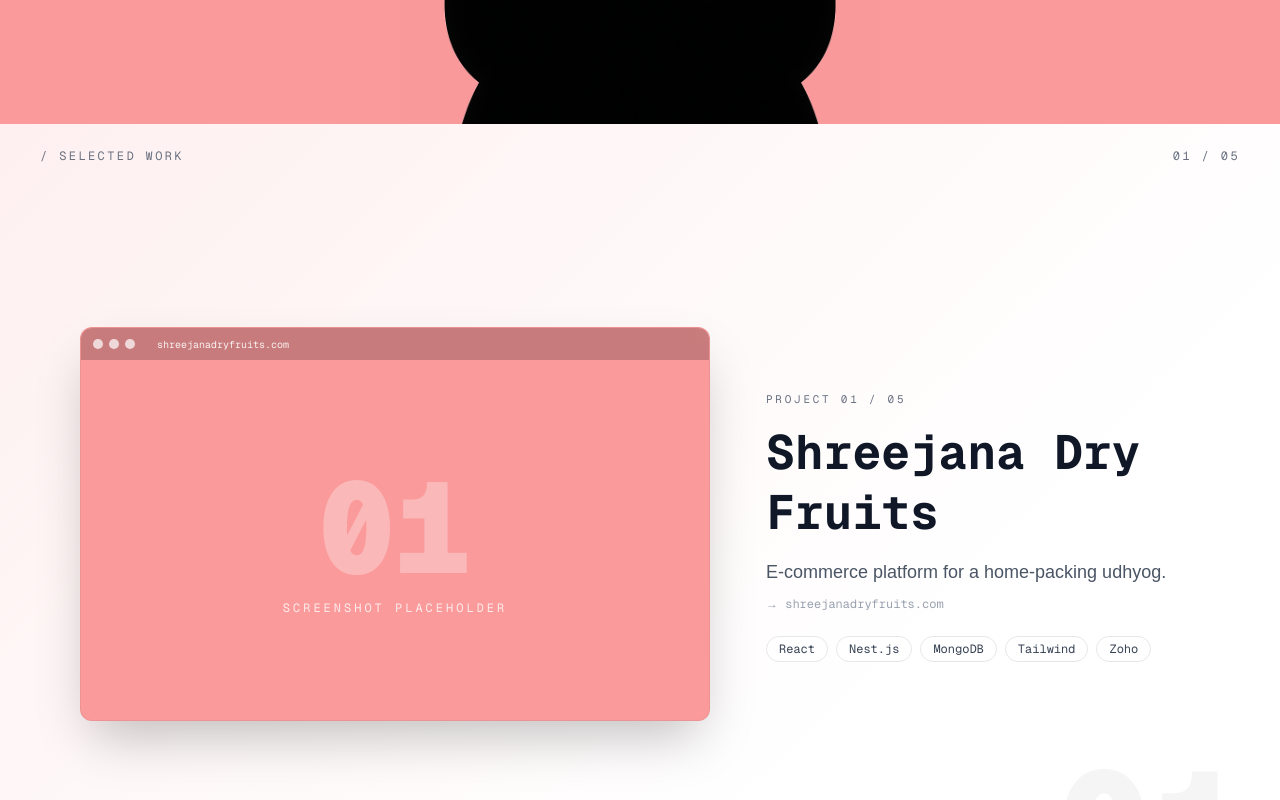
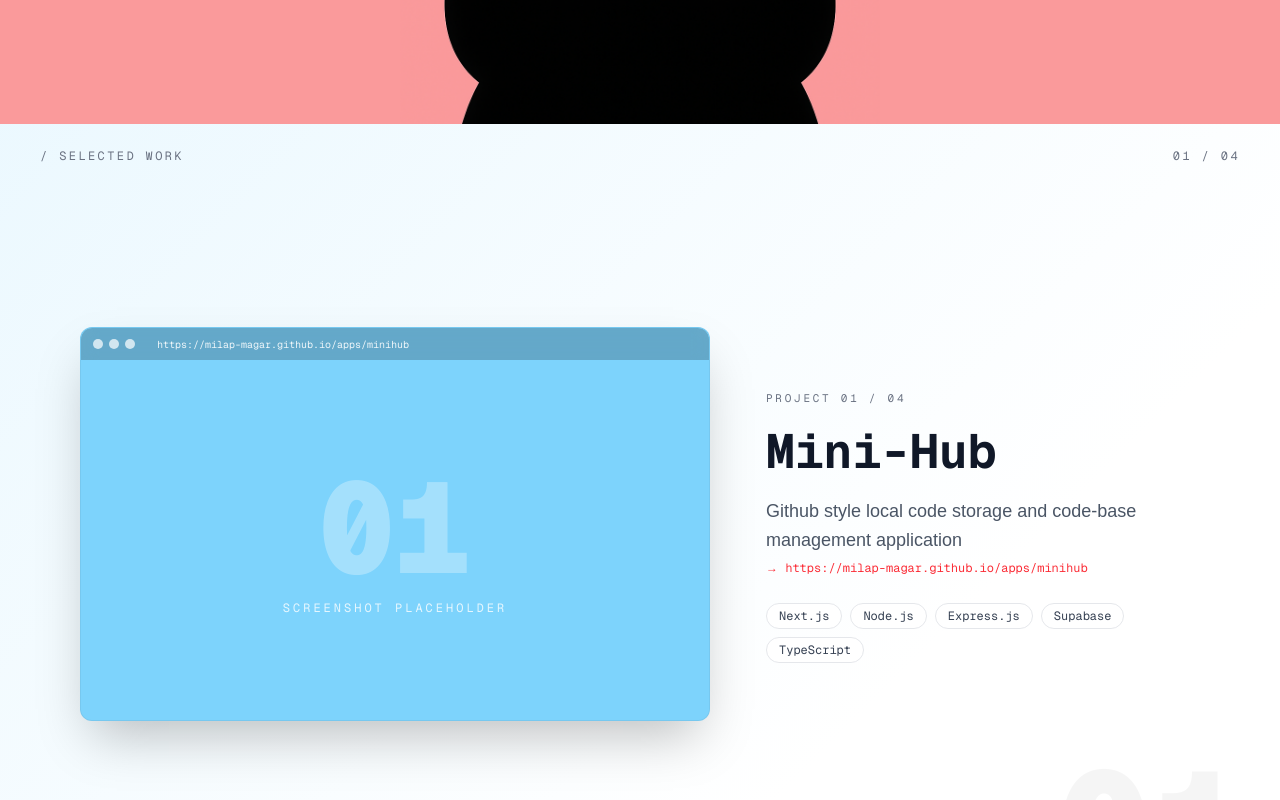
Before and after one commit to Milap-Magar/milapmagar, a Next.js app: page / in a window 1280 px wide. Shown: the part 660-1460 px from the top of the page. Built offline with nearby package versions, Linux system fonts and the light colour scheme.

Commit message:
added: projects

```diff
--- /dev/null
+++ b/src/app/components/ui/CaseStudyShowcase.tsx
@@ -0,0 +1,7 @@
+import React from "react";
+
+const CaseStudyShowcase = () => {
+  return <></>;
+};
+
+export default CaseStudyShowcase;
--- a/src/app/components/ui/ProjectsShowcase.tsx
+++ b/src/app/components/ui/ProjectsShowcase.tsx
@@ -14,39 +14,33 @@
 
 const projects: Project[] = [
   {
+    title: "Mini-Hub",
+    tagline:
+      "Github style local code storage and code-base management application",
+    stack: ["Next.js", "Node.js", "Express.js", "Supabase", "TypeScript"],
+    url: "https://milap-magar.github.io/apps/minihub",
+    accent: "#7dd3fc",
+  },
+  {
     title: "Shreejana Dry Fruits",
     tagline: "E-commerce platform for a home-packing udhyog.",
     stack: ["React", "Nest.js", "MongoDB", "Tailwind", "Zoho"],
-    url: "shreejanadryfruits.com",
+    url: "https://shreejanadryfruits.com",
     accent: "#fa9a9b",
-  },
-  {
-    title: "Guruko",
-    tagline: "Online school — a mobile-first learning app.",
-    stack: ["React Native", "Nest.js", "Supabase", "TypeScript"],
-    url: "guruko.com",
-    accent: "#7dd3fc",
   },
   {
     title: "Gaau Sahar",
     tagline: "Online vegetables delivery, farm to doorstep.",
     stack: ["Next.js", "TypeScript", "Tailwind"],
-    url: "gausahar.com",
+    url: "https://shark-payment.vercel.app",
     accent: "#86efac",
   },
   {
     title: "Vault",
     tagline: "Private cloud storage system with granular access.",
     stack: ["Next.js", "Appwrite", "Tailwind", "TypeScript"],
-    url: "vault.vercel.app",
+    url: "my-vault-inc.vercel.app/landing",
     accent: "#c4b5fd",
-  },
-  {
-    title: "Complain Management",
-    tagline: "Admin portal for municipal issue tracking.",
-    stack: ["React", "Node.js", "Express", "MySQL"],
-    url: "complain.vercel.app",
-    accent: "#fde68a",
   },
 ];
 
@@ -82,7 +76,7 @@
               if (progressRef.current) {
                 const idx = Math.min(
                   projects.length,
-                  Math.max(1, Math.ceil(self.progress * projects.length) || 1)
+                  Math.max(1, Math.ceil(self.progress * projects.length) || 1),
                 );
                 progressRef.current.textContent = `0${idx} / 0${projects.length}`;
               }
@@ -166,9 +160,14 @@
                 <p className="mt-4 text-base md:text-lg text-gray-600 leading-relaxed">
                   {project.tagline}
                 </p>
-                <p className="mt-2 font-mono text-xs text-gray-400">
+                <a
+                  href={project.url}
+                  target="_blank"
+                  rel="noopener noreferrer"
+                  className="mt-2 font-mono text-xs text-red-500"
+                >
                   → {project.url}
-                </p>
+                </a>
                 <div className="mt-6 flex flex-wrap gap-2">
                   {project.stack.map((tech) => (
                     <span
```
